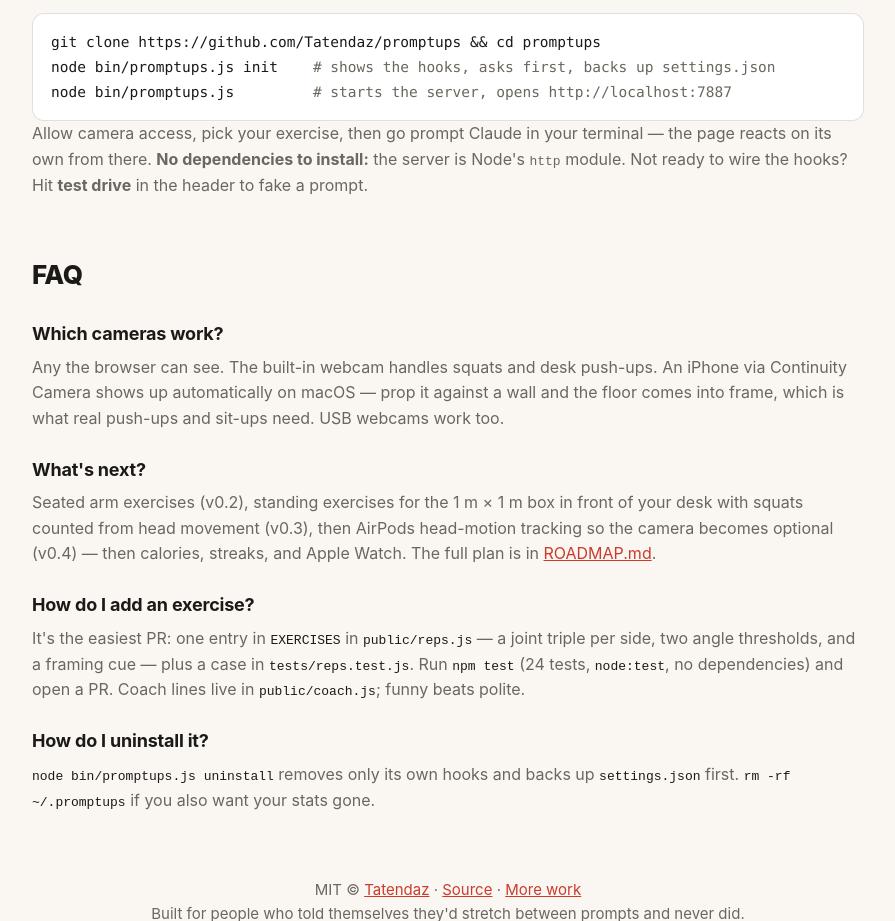
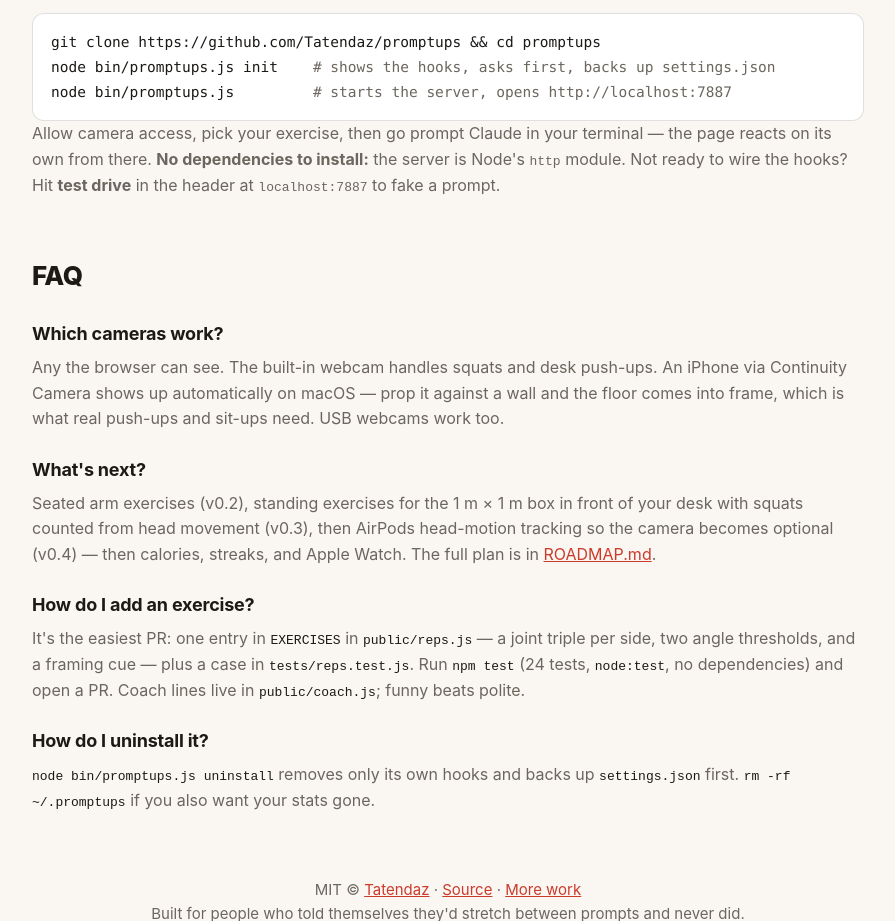
Before and after one commit to Tatendaz/promptups, a website: page docs/index.html in a window 1280 px wide. Shown: the part 2588-3509 px from the top of the page, without its empty margins (192-1087 px from the left). Drawn offline with Linux system fonts and the light colour scheme.

Commit message:
docs: name the app header the test-drive button lives in
The quick-start line said "hit test drive in the header" without
saying which header. The button is in the app UI at localhost:7887
(public/index.html), not on this landing page, and a reader skimming
the page could reasonably look at the wrong one.

Co-Authored-By: Claude Opus 5 (1M context) <noreply@anthropic.com>
Claude-Session: https://claude.ai/code/session_011YBtj7dkGaEhW4jaKrMRPR

```diff
--- a/docs/index.html
+++ b/docs/index.html
@@ -213,7 +213,7 @@ Claude replies ──► Stop hook             ──► POST /promptups/stop
   <pre>git clone https://github.com/Tatendaz/promptups &amp;&amp; cd promptups
 node bin/promptups.js init    <span class="c"># shows the hooks, asks first, backs up settings.json</span>
 node bin/promptups.js         <span class="c"># starts the server, opens http://localhost:7887</span></pre>
-  <p class="fact">Allow camera access, pick your exercise, then go prompt Claude in your terminal — the page reacts on its own from there. <b>No dependencies to install:</b> the server is Node's <code>http</code> module. Not ready to wire the hooks? Hit <b>test drive</b> in the header to fake a prompt.</p>
+  <p class="fact">Allow camera access, pick your exercise, then go prompt Claude in your terminal — the page reacts on its own from there. <b>No dependencies to install:</b> the server is Node's <code>http</code> module. Not ready to wire the hooks? Hit <b>test drive</b> in the header at <code>localhost:7887</code> to fake a prompt.</p>
 
   <section class="faq">
     <h2>FAQ</h2>
```
